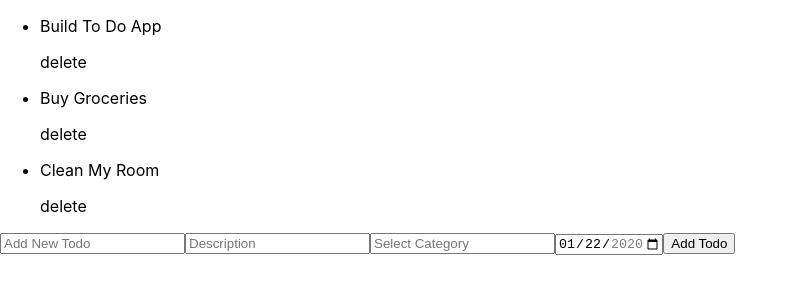
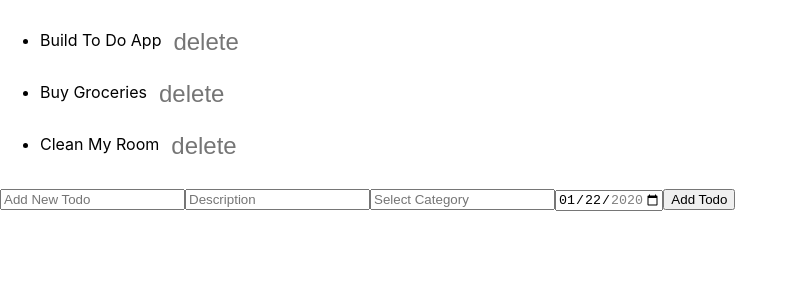
Before and after one commit to hexular/northone_todo, a React (Create React App) app: page / in a window 1280 px wide. Shown: the top 300 px of the page, without its empty margins (0-798 px from the left). Built offline with nearby package versions, Linux system fonts and the light colour scheme.

Commit message:
add material ui icons, add styling to delete

```diff
--- a/package.json
+++ b/package.json
@@ -4,6 +4,7 @@
   "private": true,
   "dependencies": {
     "@material-ui/core": "^4.9.0",
+    "@material-ui/icons": "^4.5.1",
     "@testing-library/jest-dom": "^4.2.4",
     "@testing-library/react": "^9.4.0",
     "@testing-library/user-event": "^7.2.1",
--- a/src/components/TodoList.js
+++ b/src/components/TodoList.js
@@ -1,5 +1,7 @@
 import React from 'react'
 import './Todo.css'
+import IconButton from '@material-ui/core/IconButton'
+// import DeleteIcon from
 
 export default function List(props) {
 
@@ -13,8 +15,11 @@ export default function List(props) {
       >
         {todo.name}
         {/* {todo.due} */}
+        <IconButton onClick={() => props.deleteTodo(i)}>
+          {/* <DeleteIcon /> */}
+          delete
+        </IconButton>
       </li>
-      <p onClick={() => props.deleteTodo(i)}>delete</p>
       </React.Fragment>
     )
   })
```
Also changed, not shown: 1 other file (tests, documents, lock files or other folders).
